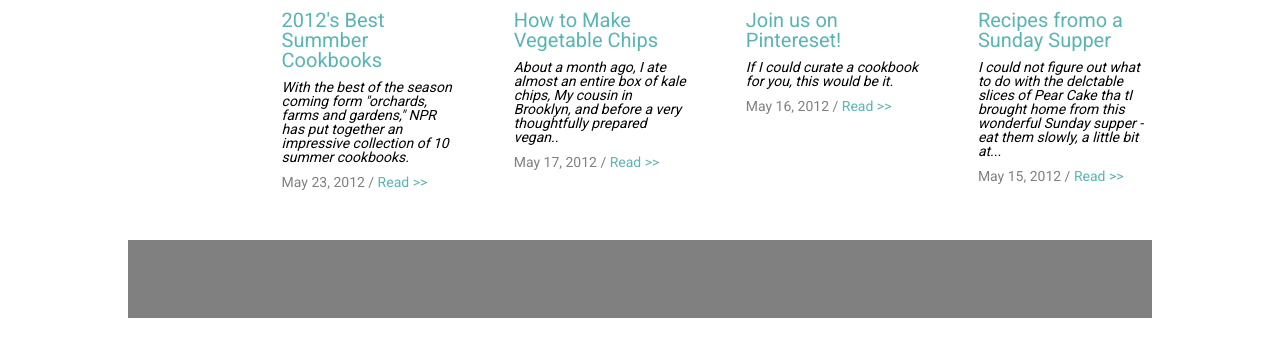
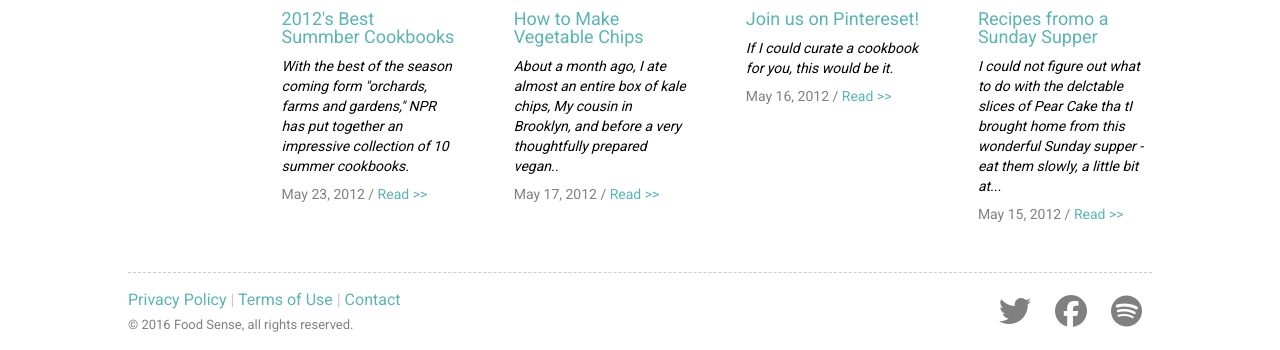
Before and after one commit to yken42/git-demo, a plain HTML site: page index.html in a window 1280 px wide. Shown: the part 828-1178 px from the top of the page. Before the commit the page ends 1146 px from the top, so only its background shows below. Drawn offline with Linux system fonts and the light colour scheme.

Commit message:
Footer added, basic layout completed

```diff
--- a/index.html
+++ b/index.html
@@ -121,10 +121,25 @@
             <time>May 15, 2012 / <span><a href="">Read >></a></span></time>
           </div>
         </div>
+      </div>
 
-      </div>
+
+      <!-- ***************************** Footer section ***************************** -->
+
       <div class="footer">
-
+        <div class="footer-context">
+          <div class="footer-links">
+            <a href="#">Privacy Policy</a><span> |</span>
+            <a href="#">Terms of Use</a><span> |</span>
+            <a href="#">Contact</a>
+          </div>
+          <p>&#169; 2016 Food Sense, all rights reserved.</p>
+        </div>
+        <div class="footer-socials">
+          <a href="#"><i class="fa-brands fa-twitter fa-2xl"></i></a>
+          <a href="#"><i class="fa-brands fa-facebook fa-2xl"></i></a>
+          <a href="#"><i class="fa-brands fa-spotify fa-2xl"></i></a>
+        </div>
       </div>
     </div>
 
--- a/styles/main.css
+++ b/styles/main.css
@@ -233,7 +233,7 @@
 }
 
 .blog h3{
-    font-size: 2rem;
+    font-size: 1.8rem;
     color:#59B5B3;
     margin: 1rem 0;
 }
@@ -242,6 +242,7 @@
     font-style: italic;
     font-size: 1.4rem;
     margin-bottom: 1rem;
+    line-height: 2rem;
 }
 
 .blog time{
@@ -255,7 +256,29 @@
 
 /* Footer section */
 .footer{
+    border-top: 1px dashed rgba(128, 128, 128, 0.401);
     width: 100%;
-    background-color: grey;
     height: 10%;
+    display: flex;
+    justify-content: space-between;
+    align-items: center;
 }
+
+.footer-links{
+    color: #59B5B3;
+    margin-bottom: 1rem;
+}
+
+.footer .footer-context p{
+    font-size: 1.3rem;
+    color: grey;
+}
+
+.footer-links span{
+    color: rgba(179, 179, 179, 0.706);
+}
+
+.footer-socials a{
+    padding: 1rem;
+    color: grey;
+}
```
